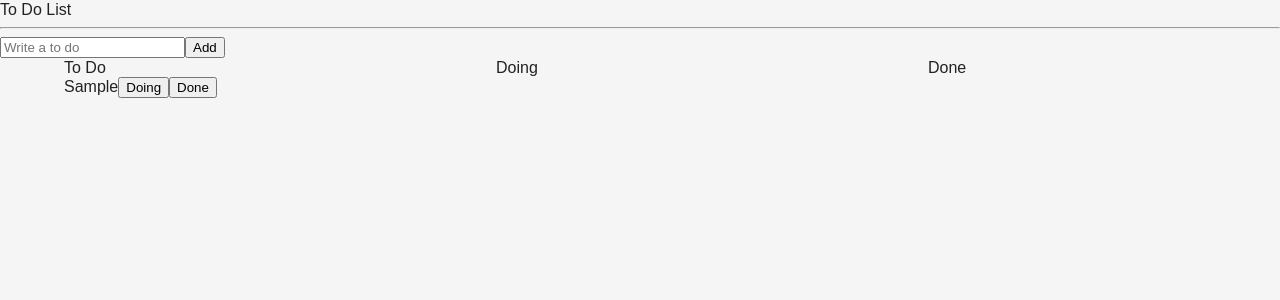
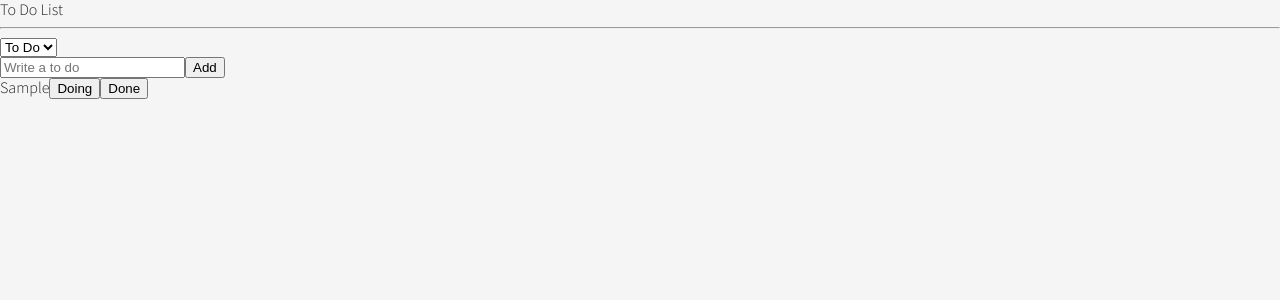
Before and after one commit to onnuring/Todo-list, a React (Create React App) app: page / in a window 1280 px wide. Both pictures are taken after typing "Sample" into the empty fields and a click on the button "Add". Shown: the top 300 px of the page. Built offline with nearby package versions, Linux system fonts and the light colour scheme.

Commit message:
enum을 활용한 카테고리 타입안정화

```diff
--- a/src/atoms.tsx
+++ b/src/atoms.tsx
@@ -1,10 +1,22 @@
 import { atom, selector } from "recoil";
+
+// type categories = "TO_DO" | "DOING" | "DONE";
+export enum Categories {
+  "TO_DO" = "TO_DO",
+  "DOING" = "DOING",
+  "DONE" = "DONE",
+}
 
 export interface ITodo {
   text: string;
   id: number;
-  category: "TO_DO" | "DOING" | "DONE";
+  category: Categories;
 }
+
+export const categoryState = atom<Categories>({
+  key: "category",
+  default: Categories.TO_DO,
+});
 
 export const todoState = atom<ITodo[]>({
   key: "todo",
@@ -16,10 +28,13 @@
   key: "todoSelector",
   get: ({ get }) => {
     const todos = get(todoState);
-    return [
-      todos.filter((todo) => todo.category === "TO_DO"),
-      todos.filter((todo) => todo.category === "DOING"),
-      todos.filter((todo) => todo.category === "DONE"),
-    ];
+    const category = get(categoryState);
+    if (category === Categories.TO_DO) {
+      return todos.filter((todo) => todo.category === Categories.TO_DO);
+    } else if (category === Categories.DOING) {
+      return todos.filter((todo) => todo.category === Categories.DOING);
+    } else if (category === Categories.DONE) {
+      return todos.filter((todo) => todo.category === Categories.DONE);
+    }
   },
 });
--- a/src/components/CreateTodo.tsx
+++ b/src/components/CreateTodo.tsx
@@ -1,6 +1,6 @@
 import { useForm } from "react-hook-form";
-import { useSetRecoilState } from "recoil";
-import { todoState } from "../atoms";
+import { useRecoilValue, useSetRecoilState } from "recoil";
+import { categoryState, todoState } from "../atoms";
 
 interface IForm {
   todo: string;
@@ -8,13 +8,11 @@
 
 const CreateTodo = () => {
   const setTodos = useSetRecoilState(todoState);
+  const category = useRecoilValue(categoryState);
   const { register, handleSubmit, setValue } = useForm<IForm>();
 
   const handleValid = ({ todo }: IForm) => {
-    setTodos((prev) => [
-      ...prev,
-      { text: todo, id: Date.now(), category: "TO_DO" },
-    ]);
+    setTodos((prev) => [...prev, { text: todo, id: Date.now(), category }]);
     setValue("todo", "");
   };
   return (
--- a/src/components/Todo.tsx
+++ b/src/components/Todo.tsx
@@ -1,5 +1,5 @@
 import { useSetRecoilState } from "recoil";
-import { ITodo, todoState } from "../atoms";
+import { Categories, ITodo, todoState } from "../atoms";
 
 const Todo = ({ text, category, id }: ITodo) => {
   const setTodos = useSetRecoilState(todoState);
@@ -29,18 +29,18 @@
     <li>
       <span>{text}</span>
       {/* 익명함수로 클릭이벤트를 처리하는 이유는 인자를 넘겨주어야 하기 때문이다 */}
-      {category !== "TO_DO" && (
-        <button name="TO_DO" onClick={handleClick}>
+      {category !== Categories.TO_DO && (
+        <button name={Categories.TO_DO} onClick={handleClick}>
           ToDo
         </button>
       )}
-      {category !== "DOING" && (
-        <button name="DOING" onClick={handleClick}>
+      {category !== Categories.DOING && (
+        <button name={Categories.DOING} onClick={handleClick}>
           Doing
         </button>
       )}
-      {category !== "DONE" && (
-        <button name="DONE" onClick={handleClick}>
+      {category !== Categories.DONE && (
+        <button name={Categories.DONE} onClick={handleClick}>
           Done
         </button>
       )}
--- a/src/components/TodoList.tsx
+++ b/src/components/TodoList.tsx
@@ -1,54 +1,32 @@
-import { useRecoilValue } from "recoil";
+import { useRecoilState, useRecoilValue } from "recoil";
 import CreateTodo from "./CreateTodo";
 import Todo from "./Todo";
-import { todoSelector, todoState } from "../atoms";
-import styled from "styled-components";
-
-const ListWrap = styled.div`
-  display: flex;
-  justify-content: space-between;
-  width: 90vw;
-  margin: 0 auto;
-`;
-const ListBox = styled.div`
-  width: 25%;
-`;
+import { Categories, categoryState, todoSelector } from "../atoms";
 
 const TodoList = () => {
-  const [todos, doing, done] = useRecoilValue(todoSelector);
+  const todos = useRecoilValue(todoSelector);
+
+  const [category, setCategory] = useRecoilState(categoryState);
+
+  const onInput = (event: React.FormEvent<HTMLSelectElement>) => {
+    setCategory(event.currentTarget.value as any);
+  };
 
   return (
     <div>
       <h1>To Do List</h1>
       <hr />
+      <select value={category} onInput={onInput}>
+        <option value={Categories.TO_DO}>To Do</option>
+        <option value={Categories.DOING}>Doing</option>
+        <option value={Categories.DONE}>Done</option>
+      </select>
       <CreateTodo />
-      <ListWrap>
-        <ListBox>
-          <h2>To Do</h2>
-          <ul>
-            {todos.map((todo) => (
-              <Todo key={todo.id} {...todo} />
-              // <Todo text={todo.text} category={todo.category} id={todo.id} />
-            ))}
-          </ul>
-        </ListBox>
-        <ListBox>
-          <h2>Doing</h2>
-          <ul>
-            {doing.map((todo) => (
-              <Todo key={todo.id} {...todo} />
-            ))}
-          </ul>
-        </ListBox>
-        <ListBox>
-          <h2>Done</h2>
-          <ul>
-            {done.map((todo) => (
-              <Todo key={todo.id} {...todo} />
-            ))}
-          </ul>
-        </ListBox>
-      </ListWrap>
+      <ul>
+        {todos?.map((todo) => (
+          <Todo key={todo.id} {...todo} />
+        ))}
+      </ul>
     </div>
   );
 };
```
